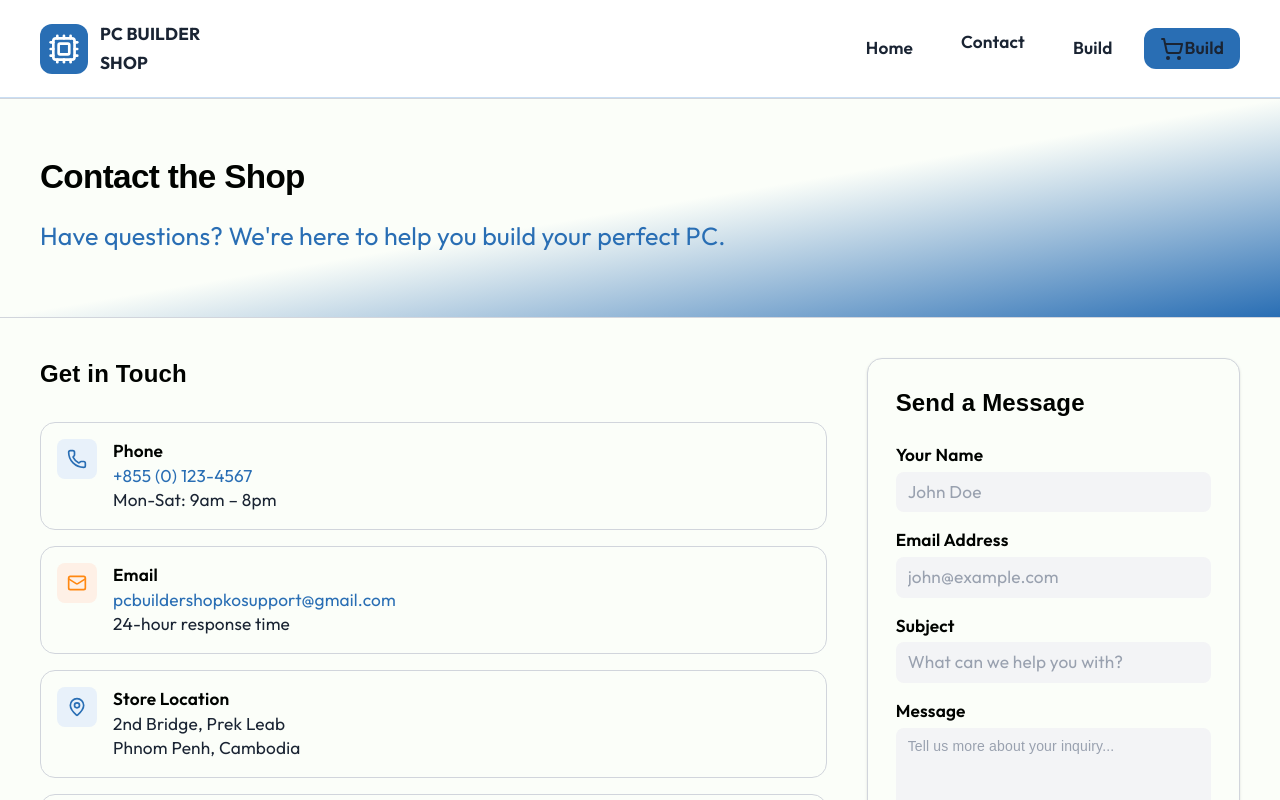
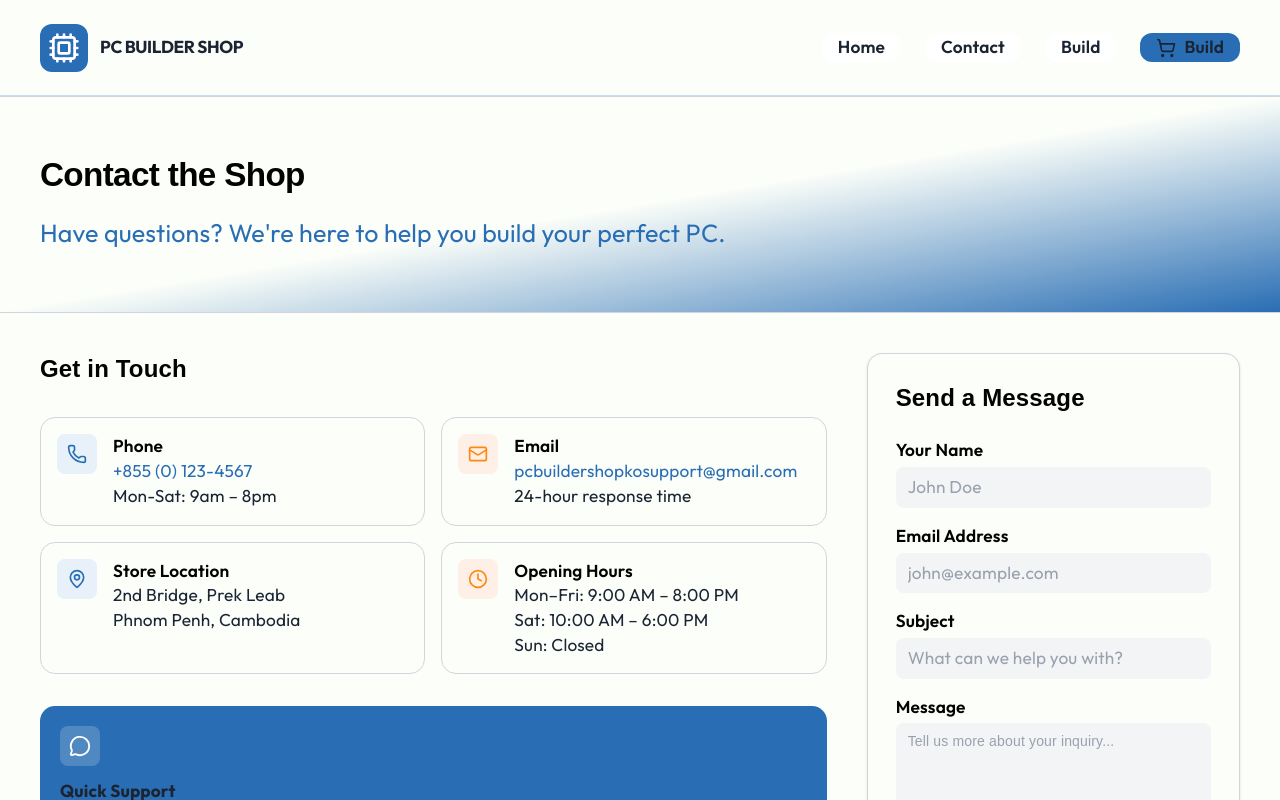
Before and after one commit to sophea-kong/Computer_Shop_website, a React (Vite) app: page /contact in a window 1280 px wide. Shown: the top 800 px of the page. Built offline with nearby package versions, Linux system fonts and the light colour scheme.

Commit message:
responsive features

```diff
--- a/src/components/NavBar.jsx
+++ b/src/components/NavBar.jsx
@@ -1,25 +1,53 @@
+import { useState } from "react";
 import { Button } from "./Button";
-import {Cpu,ShoppingCart} from 'lucide-react'
+import { Cpu, ShoppingCart, Menu, X } from 'lucide-react'
 import { Link } from 'react-router-dom'
 
-function NavBar(){
+function NavBar() {
+    const [isOpen, setIsOpen] = useState(false);
+
     return (
-        <>
-        <div className="flex pl-10 pt-5 pr-10 pb-5 border-0 border-b-1 border border-[#c9def4] border-opacity-5">
-            <div id="logo" className="flex w-60 items-center">
-                <Cpu className="bg-[#296eb4] p-2 rounded-xl" color="#ffffff" size={50}></Cpu>
-                <p className="pl-3 text-md font-bold">PC BUILDER SHOP</p>
+        <nav className="relative flex items-center justify-between px-6 md:px-10 h-24 border-b border-[#c9def4] border-opacity-20 bg-[#fbfef9] w-full z-50">
+
+            {/* LOGO SECTION */}
+            <div id="logo" className="flex items-center gap-3 shrink-0">
+                <Cpu className="bg-[#296eb4] p-2 rounded-xl" color="#ffffff" size={48}></Cpu>
+                <p className="text-md font-bold tracking-tight">PC BUILDER SHOP</p>
             </div>
-            <div id="blank" className="w-[60%]"></div>
-            <div className="flex gap-4 font-semibold">
-                <Button text="Home" color="#ffffff" holdcolor="#d6d6d6" />
-                <Link to="/contact"><Button text="Contact" color="#ffffff" holdcolor="#d6d6d6" /></Link>
-                <Button text="Build" color="#ffffff" holdcolor="#d6d6d6" />
-                <Button text={<><ShoppingCart></ShoppingCart><p>Build</p></>} color="#296eb4" holdcolor="#296eb4"/>
+
+            {/* MOBILE MENU BUTTON (Only shows on small screens) */}
+            <div className="md:hidden">
+                <button onClick={() => setIsOpen(!isOpen)} className="text-[#296eb4]">
+                    {isOpen ? <X size={32} /> : <Menu size={32} />}
+                </button>
             </div>
-        </div>
 
-        </>
+            {/* NAV LINKS SECTION */}
+            {/* Logic: Hidden on mobile unless 'isOpen' is true, Flex on medium screens (md:) */}
+            <div className={`${isOpen ? "flex" : "hidden"} md:flex flex-col md:flex-row absolute md:static top-24 left-0 w-full md:w-auto bg-[#fbfef9] md:bg-transparent border-b md:border-none border-[#c9def4] p-6 md:p-0 items-center gap-6 font-semibold shadow-lg md:shadow-none`}>
+                <Link to="/" onClick={() => setIsOpen(false)}>
+                    <Button text="Home" color="#ffffff" holdcolor="#d6d6d6" />
+                </Link>
+                <Link to="/contact" onClick={() => setIsOpen(false)}>
+                    <Button text="Contact" color="#ffffff" holdcolor="#d6d6d6" />
+                </Link>
+                <Link to="/build" onClick={() => setIsOpen(false)}>
+                    <Button text="Build" color="#ffffff" holdcolor="#d6d6d6" />
+                </Link>
+
+                {/* CART BUTTON */}
+                <Button
+                    text={
+                        <div className="flex items-center gap-2">
+                            <ShoppingCart size={20} />
+                            <span>Build</span>
+                        </div>
+                    }
+                    color="#296eb4"
+                    holdcolor="#1e508a"
+                />
+            </div>
+        </nav>
     )
 }
 
--- a/src/pages/Contact.jsx
+++ b/src/pages/Contact.jsx
@@ -24,23 +24,24 @@ export default function Contact() {
     <>
       <Navbar />
 
-      {/* HERO */}
-      <div className="flex flex-col justify-center px-10 py-15 gap-5 border-y border-gray-300"
+      {/* HERO - Adjusted padding and text size for mobile */}
+      <div className="flex flex-col justify-center px-6 md:px-10 py-10 md:py-15 gap-5 border-y border-gray-300"
         style={{ background: "linear-gradient(to bottom right, #fbfef9 50%, #296eb4)" }}>
-        <h1 style={{ color: "#000300" }}>Contact the Shop</h1>
-        <p className="!text-[25px]" style={{ color: "#296eb4" }}>
+        <h1 className="text-3xl md:text-4xl font-bold" style={{ color: "#000300" }}>Contact the Shop</h1>
+        <p className="text-lg md:!text-[25px]" style={{ color: "#296eb4" }}>
           Have questions? We're here to help you build your perfect PC.
         </p>
       </div>
 
-      {/* MAIN CONTENT */}
-      <div className="grid grid-cols-1 lg:grid-cols-3 gap-10 p-10" style={{ background: "#fbfef9" }}>
+      {/* MAIN CONTENT - Grid behavior: 1 col on mobile, 3 on LG */}
+      <div className="grid grid-cols-1 lg:grid-cols-3 gap-10 p-6 md:p-10 max-w-screen-2xl mx-auto" style={{ background: "#fbfef9" }}>
 
         {/* LEFT COLUMN */}
         <div className="lg:col-span-2 flex flex-col gap-8">
           <h2 className="text-2xl font-bold" style={{ color: "#000300" }}>Get in Touch</h2>
 
-          <div className="flex flex-col gap-4">
+          {/* Info Cards Grid - 1 col on mobile, 2 on medium screens */}
+          <div className="grid grid-cols-1 md:grid-cols-2 gap-4">
 
             {/* Phone */}
             <div className="border border-gray-300 rounded-[15px] p-4 flex items-start gap-4" style={{ background: "#fbfef9" }}>
@@ -89,14 +90,13 @@ export default function Contact() {
               </div>
               <div>
                 <p className="font-semibold text-sm" style={{ color: "#000300" }}>Opening Hours</p>
-                <p className="text-sm text-gray-500">Monday – Friday: 9:00 AM – 8:00 PM</p>
-                <p className="text-sm text-gray-500">Saturday: 10:00 AM – 6:00 PM</p>
-                <p className="text-sm text-gray-400">Sunday: Closed</p>
+                <p className="text-sm text-gray-500">Mon–Fri: 9:00 AM – 8:00 PM</p>
+                <p className="text-sm text-gray-500">Sat: 10:00 AM – 6:00 PM</p>
+                <p className="text-sm text-gray-400">Sun: Closed</p>
               </div>
             </div>
 
           </div>
-
 
           <div className="rounded-[15px] p-5" style={{ background: "#296eb4" }}>
             <div className="w-10 h-10 rounded-lg flex items-center justify-center mb-3"
@@ -108,7 +108,6 @@ export default function Contact() {
               Get instant answers through our chat platforms
             </p>
             <div className="flex gap-3">
-              {/* BUG FIX: Changed from <button> to <a> for the Telegram link */}
               <a
                 href="https://t.me/sopia_00"
                 target="_blank"
@@ -122,8 +121,6 @@ export default function Contact() {
             </div>
           </div>
 
-
-        {/* BUG FIX: Updated Maps URL to work properly */}
           <a
             href="https://www.google.com/maps/search/?api=1&query=CADT+Innovation+Center+Phnom+Penh"
             target="_blank"
@@ -133,19 +130,18 @@ export default function Contact() {
             onMouseEnter={e => e.currentTarget.style.background = "#e8f1fa"}
             onMouseLeave={e => e.currentTarget.style.background = "#f3f4f6"}>
             <MapPin size={38} color="#296eb4" />
-          <p className="text-sm font-semibold" style={{ color: "#296eb4" }}>View CADT on Google Maps</p>
+            <p className="text-sm font-semibold text-center px-4" style={{ color: "#296eb4" }}>View CADT on Google Maps</p>
             <p className="text-xs text-gray-400">Innovation Center · Phnom Penh</p>
           </a>
 
         </div>
 
-
-        <div className="lg:col-span-1 border border-gray-300 rounded-[15px] p-7 shadow-sm h-fit"
+        {/* RIGHT COLUMN (Form) */}
+        <div className="lg:col-span-1 border border-gray-300 rounded-[15px] p-6 md:p-7 shadow-sm h-fit"
           style={{ background: "#fbfef9" }}>
           <h2 className="text-2xl font-bold mb-6" style={{ color: "#000300" }}>Send a Message</h2>
 
           <form className="flex flex-col gap-4" onSubmit={handleSubmit}>
-
             <div>
               <label className="block text-sm font-semibold mb-1" style={{ color: "#000300" }}>Your Name</label>
               <input
@@ -200,17 +196,15 @@ export default function Contact() {
 
             <button
               type="submit"
-              className="flex py-2 px-4 rounded-lg gap-2 items-center justify-center font-semibold text-sm transition"
+              className="flex py-2 px-4 rounded-lg gap-2 items-center justify-center font-semibold text-sm transition w-full"
               style={{ background: "#296eb4", color: "#fbfef9" }}
               onMouseEnter={e => e.currentTarget.style.boxShadow = "0 4px 15px rgba(41, 110, 180, 0.55)"}
               onMouseLeave={e => e.currentTarget.style.boxShadow = "none"}>
               <Send size={15} />
               Send Message
             </button>
-
           </form>
 
-          {/* Response Note */}
           <div className="mt-4 border border-gray-300 rounded-lg px-4 py-3 text-sm"
             style={{ color: "#000300" }}>
             <span className="font-bold">Response Time: </span>
@@ -220,11 +214,10 @@ export default function Contact() {
 
       </div>
 
-      {/* FOOTER */}
+      {/* FOOTER - Responsiveness for columns */}
       <footer style={{ borderTop: "1px solid #e5e7eb", background: "#fbfef9" }} className="mt-4">
-        <div className="max-w-5xl mx-auto px-6 py-10 grid grid-cols-2 md:grid-cols-4 gap-8">
-
-          <div className="col-span-2 md:col-span-1">
+        <div className="max-w-screen-xl mx-auto px-6 py-10 grid grid-cols-1 sm:grid-cols-2 md:grid-cols-4 gap-8">
+          <div className="sm:col-span-2 md:col-span-1">
             <p className="font-bold text-base mb-3" style={{ color: "#000300" }}>PC Builder Shop</p>
             <p className="text-sm leading-relaxed text-gray-400">
               Build your dream PC with compatible parts and expert support.
@@ -260,7 +253,6 @@ export default function Contact() {
               <li><a href="#" className="hover:text-gray-700">Terms of Service</a></li>
             </ul>
           </div>
-
         </div>
 
         <div className="py-4 text-center text-sm text-gray-400"
```
Lines whose indentation alone changed are shown as unchanged.
